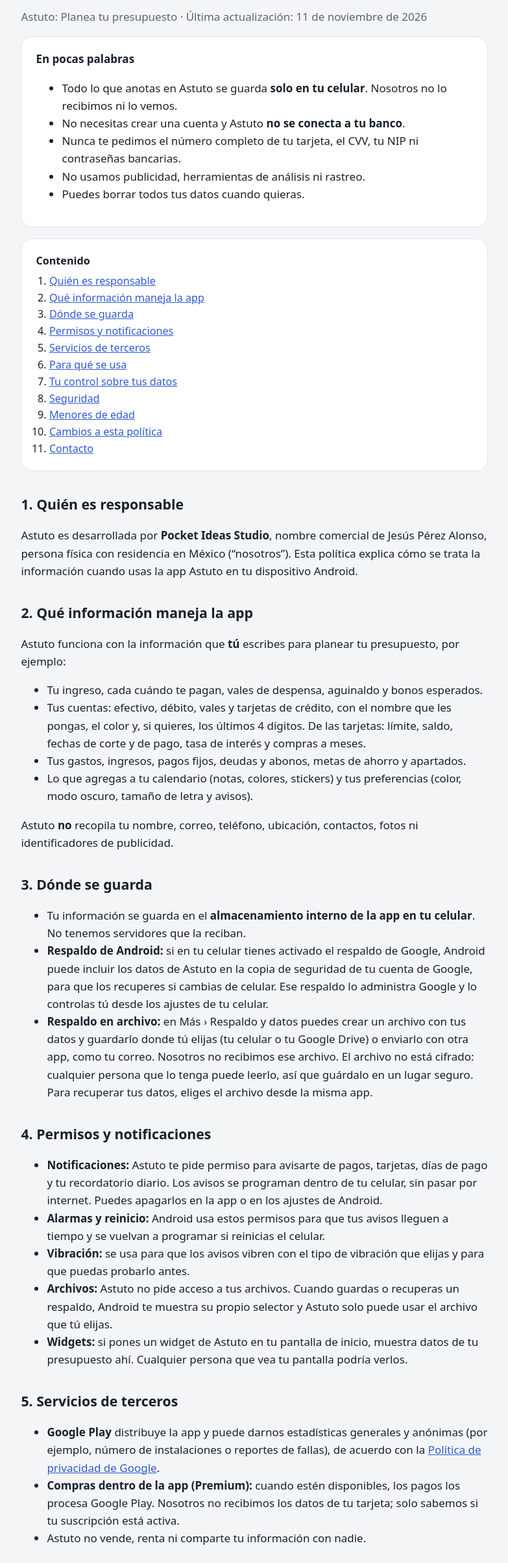
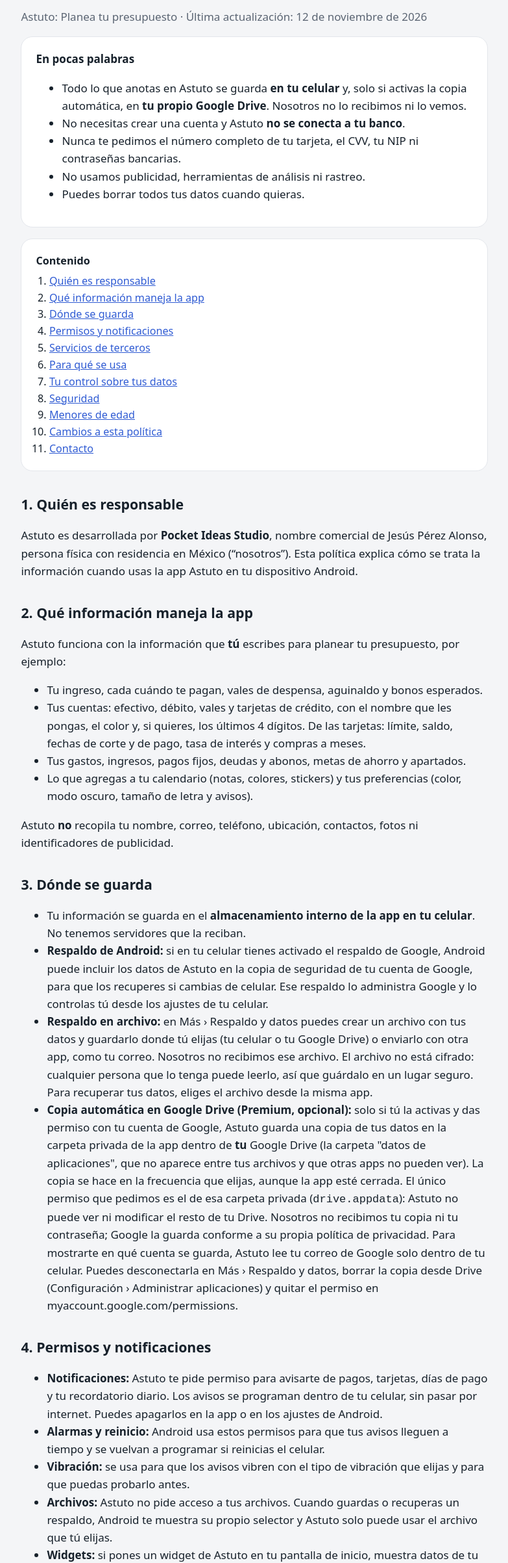
Before and after one commit to PocketIdeasStudio/pocketideasstudio.github.io, a plain HTML site: page privacidad.html in a window 1280 px wide. Shown: the part 155-2560 px from the top of the page at 65% size, without its empty margins (248-1031 px from the left). Drawn offline with Linux system fonts and the light colour scheme; files whose address does not match are found by name.

Commit message:
Add files via upload

```diff
--- a/privacidad.html
+++ b/privacidad.html
@@ -13,12 +13,12 @@
   <header class="top"><a href="./"><img src="icono.png" alt=""><span>Astuto</span></a></header>
 
   <h1>Política de privacidad</h1>
-  <p class="muted">Astuto: Planea tu presupuesto · Última actualización: 11 de noviembre de 2026</p>
+  <p class="muted">Astuto: Planea tu presupuesto · Última actualización: 12 de noviembre de 2026</p>
 
   <div class="card">
     <b>En pocas palabras</b>
     <ul>
-      <li>Todo lo que anotas en Astuto se guarda <b>solo en tu celular</b>. Nosotros no lo recibimos ni lo vemos.</li>
+      <li>Todo lo que anotas en Astuto se guarda <b>en tu celular</b> y, solo si activas la copia automática, en <b>tu propio Google Drive</b>. Nosotros no lo recibimos ni lo vemos.</li>
       <li>No necesitas crear una cuenta y Astuto <b>no se conecta a tu banco</b>.</li>
       <li>Nunca te pedimos el número completo de tu tarjeta, el CVV, tu NIP ni contraseñas bancarias.</li>
       <li>No usamos publicidad, herramientas de análisis ni rastreo.</li>
@@ -60,6 +60,7 @@
     <li>Tu información se guarda en el <b>almacenamiento interno de la app en tu celular</b>. No tenemos servidores que la reciban.</li>
     <li><b>Respaldo de Android:</b> si en tu celular tienes activado el respaldo de Google, Android puede incluir los datos de Astuto en la copia de seguridad de tu cuenta de Google, para que los recuperes si cambias de celular. Ese respaldo lo administra Google y lo controlas tú desde los ajustes de tu celular.</li>
     <li><b>Respaldo en archivo:</b> en Más › Respaldo y datos puedes crear un archivo con tus datos y guardarlo donde tú elijas (tu celular o tu Google Drive) o enviarlo con otra app, como tu correo. Nosotros no recibimos ese archivo. El archivo no está cifrado: cualquier persona que lo tenga puede leerlo, así que guárdalo en un lugar seguro. Para recuperar tus datos, eliges el archivo desde la misma app.</li>
+    <li><b>Copia automática en Google Drive (Premium, opcional):</b> solo si tú la activas y das permiso con tu cuenta de Google, Astuto guarda una copia de tus datos en la carpeta privada de la app dentro de <b>tu</b> Google Drive (la carpeta "datos de aplicaciones", que no aparece entre tus archivos y que otras apps no pueden ver). La copia se hace en la frecuencia que elijas, aunque la app esté cerrada. El único permiso que pedimos es el de esa carpeta privada (<code>drive.appdata</code>): Astuto no puede ver ni modificar el resto de tu Drive. Nosotros no recibimos tu copia ni tu contraseña; Google la guarda conforme a su propia política de privacidad. Para mostrarte en qué cuenta se guarda, Astuto lee tu correo de Google solo dentro de tu celular. Puedes desconectarla en Más › Respaldo y datos, borrar la copia desde Drive (Configuración › Administrar aplicaciones) y quitar el permiso en myaccount.google.com/permissions.</li>
   </ul>
 
   <h2 id="permisos">4. Permisos y notificaciones</h2>
@@ -74,7 +75,7 @@
   <h2 id="terceros">5. Servicios de terceros</h2>
   <ul>
     <li><b>Google Play</b> distribuye la app y puede darnos estadísticas generales y anónimas (por ejemplo, número de instalaciones o reportes de fallas), de acuerdo con la <a href="https://policies.google.com/privacy" rel="noopener">Política de privacidad de Google</a>.</li>
-    <li><b>Compras dentro de la app (Premium):</b> cuando estén disponibles, los pagos los procesa Google Play. Nosotros no recibimos los datos de tu tarjeta; solo sabemos si tu suscripción está activa.</li>
+    <li><b>Compras dentro de la app (Premium):</b> los pagos de las suscripciones y del plan de por vida los procesa Google Play con tu cuenta de Google. Nosotros no recibimos los datos de tu tarjeta ni tu información de pago: la app solo consulta a Google Play si tu compra está activa para desbloquear Premium. Las suscripciones se cancelan desde Google Play.</li>
     <li>Astuto no vende, renta ni comparte tu información con nadie.</li>
   </ul>
 
@@ -97,7 +98,7 @@
   <p>Astuto está pensada para personas mayores de 18 años. No está dirigida a menores de edad.</p>
 
   <h2 id="cambios">10. Cambios a esta política</h2>
-  <p>Si agregamos funciones que cambien la forma en que se trata tu información (por ejemplo, un respaldo opcional en la nube), actualizaremos esta página y te avisaremos dentro de la app antes de que se aplique. La fecha de arriba indica la última actualización.</p>
+  <p>Si agregamos funciones que cambien la forma en que se trata tu información, actualizaremos esta página y te avisaremos dentro de la app antes de que se aplique. La fecha de arriba indica la última actualización.</p>
 
   <h2 id="contacto">11. Contacto</h2>
   <p>Pocket Ideas Studio · México<br>Correo: <a href="mailto:pocketideas.studio@gmail.com">pocketideas.studio@gmail.com</a></p>
```
